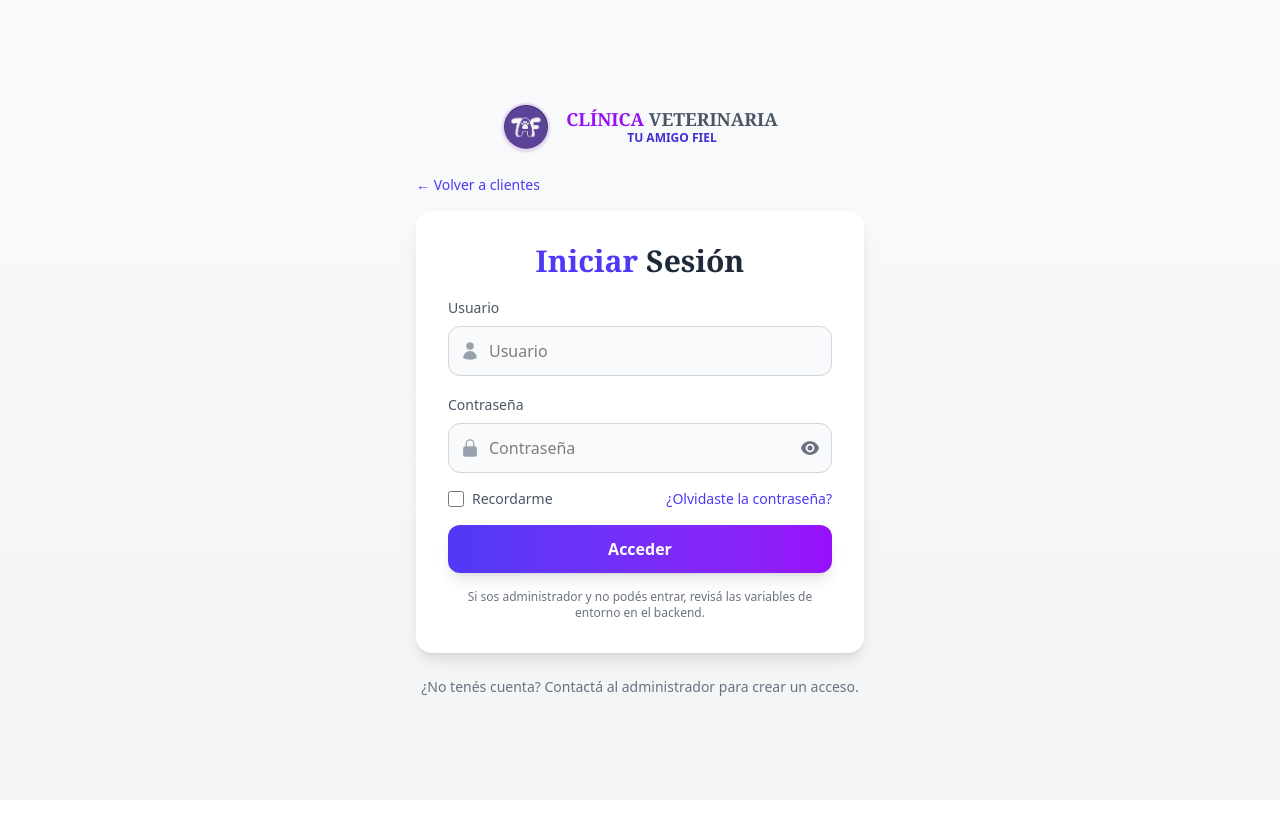
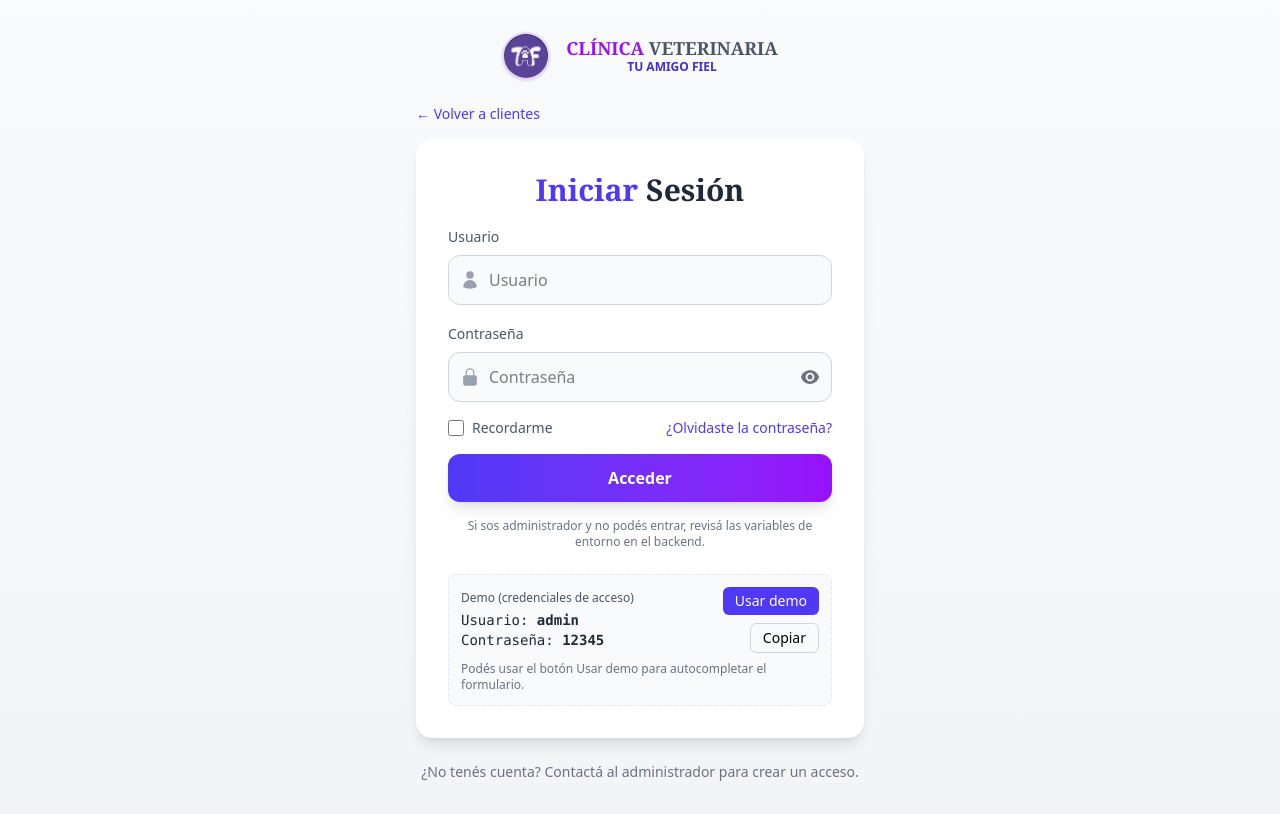
Before and after one commit to Dilanp10/frontend-TuAmigoFiel, a React (Vite) app: page /login in a window 1280 px wide. Built offline with nearby package versions, Linux system fonts and the light colour scheme.

Commit message:
Update LoginPage.jsx2

```diff
--- a/src/pages/LoginPage.jsx
+++ b/src/pages/LoginPage.jsx
@@ -18,6 +18,10 @@ const LoginPage = () => {
   const [showPass, setShowPass] = useState(false);
   const [remember, setRemember] = useState(false);
   const navigate = useNavigate();
+
+  // Credenciales demo (visibles en la UI)
+  const DEMO_USER = 'admin';
+  const DEMO_PASS = '12345';
 
   useEffect(() => {
     // Si ya hay token e isAdmin en localStorage, redirigimos al admin
@@ -65,6 +69,26 @@ const LoginPage = () => {
     }
   }, []);
 
+  // Autocompletar con credenciales demo
+  const fillDemo = () => {
+    setUser(DEMO_USER);
+    setPass(DEMO_PASS);
+    setRemember(false);
+  };
+
+  // Copiar credenciales al portapapeles
+  const copyDemo = async () => {
+    try {
+      await navigator.clipboard.writeText(`Usuario: ${DEMO_USER}\nContraseña: ${DEMO_PASS}`);
+      // feedback breve
+      setError('Credenciales demo copiadas al portapapeles');
+      setTimeout(() => setError(''), 2500);
+    } catch {
+      setError('No se pudo copiar al portapapeles');
+      setTimeout(() => setError(''), 2500);
+    }
+  };
+
   return (
     <div className="min-h-screen bg-gradient-to-b from-gray-50 to-gray-100 py-8 px-4 sm:px-6 lg:px-8 flex items-start sm:items-center">
       {/* Small component styles */}
@@ -103,7 +127,7 @@ const LoginPage = () => {
             <span className="text-indigo-600">Iniciar</span> Sesión
           </h2>
 
-          {/* Error */}
+          {/* Error / feedback */}
           {error && (
             <div
               role="alert"
@@ -178,7 +202,7 @@ const LoginPage = () => {
                 <span className="text-gray-600">Recordarme</span>
               </label>
 
-              <Link to="/forgot" className="text-indigo-600 hover:underline">
+              <Link to="/login" className="text-indigo-600 hover:underline">
                 ¿Olvidaste la contraseña?
               </Link>
             </div>
@@ -211,6 +235,40 @@ const LoginPage = () => {
           <p className="mt-4 text-xs text-gray-500 text-center">
             Si sos administrador y no podés entrar, revisá las variables de entorno en el backend.
           </p>
+
+          {/* --- Demo credentials card --- */}
+          <div className="mt-6 border border-dashed border-gray-200 rounded-lg p-3 bg-gray-50">
+            <div className="flex items-center justify-between">
+              <div>
+                <div className="text-xs text-gray-600">Demo (credenciales de acceso)</div>
+                <div className="mt-1 font-mono text-sm text-gray-800">
+                  Usuario: <span className="font-semibold">{DEMO_USER}</span><br />
+                  Contraseña: <span className="font-semibold">{DEMO_PASS}</span>
+                </div>
+              </div>
+
+              <div className="flex flex-col items-end gap-2">
+                <button
+                  onClick={fillDemo}
+                  className="px-3 py-1 bg-indigo-600 text-white rounded-md text-sm hover:bg-indigo-700 transition"
+                  aria-label="Rellenar credenciales de demo"
+                >
+                  Usar demo
+                </button>
+                <button
+                  onClick={copyDemo}
+                  className="px-3 py-1 border border-gray-300 rounded-md text-sm hover:bg-gray-100 transition"
+                  aria-label="Copiar credenciales de demo"
+                >
+                  Copiar
+                </button>
+              </div>
+            </div>
+            <div className="mt-2 text-xs text-gray-500">
+              Podés usar el botón <span className="font-medium">Usar demo</span> para autocompletar el formulario.
+            </div>
+          </div>
+          {/* --- end demo card --- */}
         </div>
 
         {/* Bottom note */}
```
